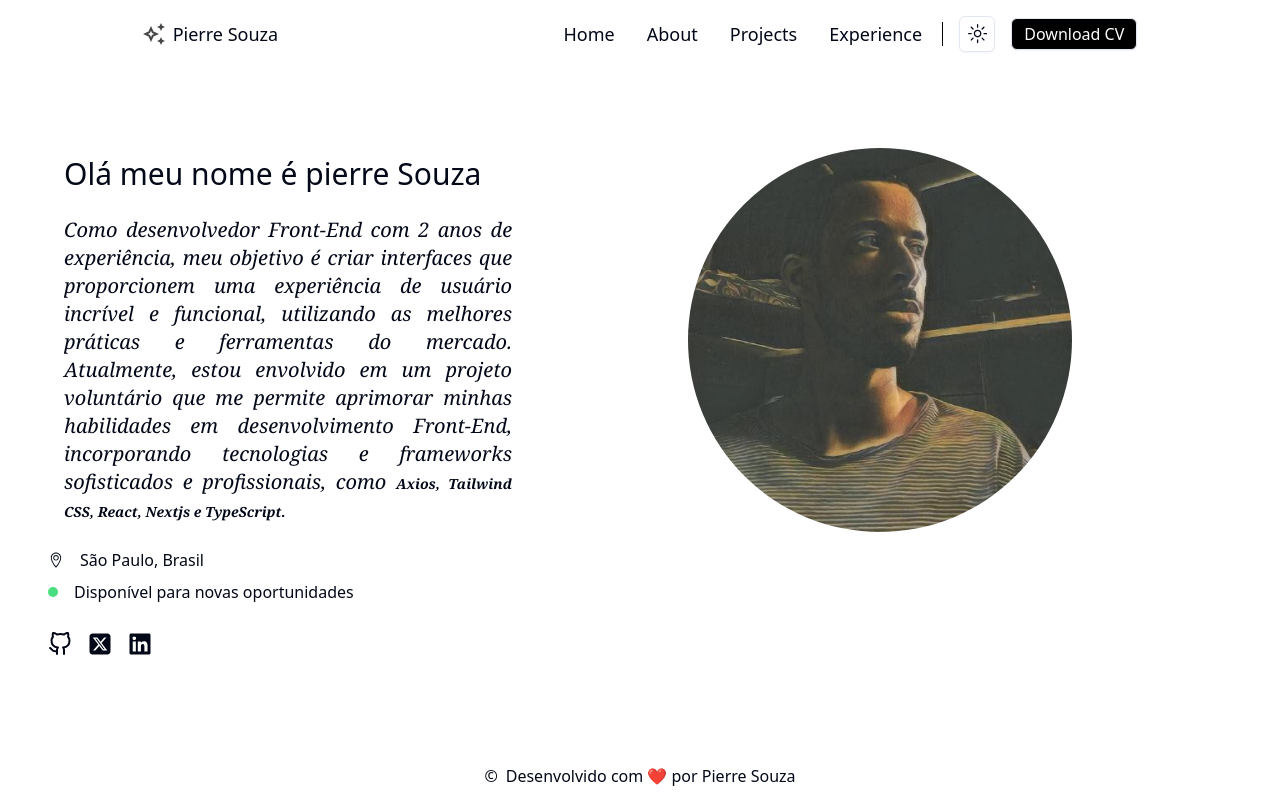
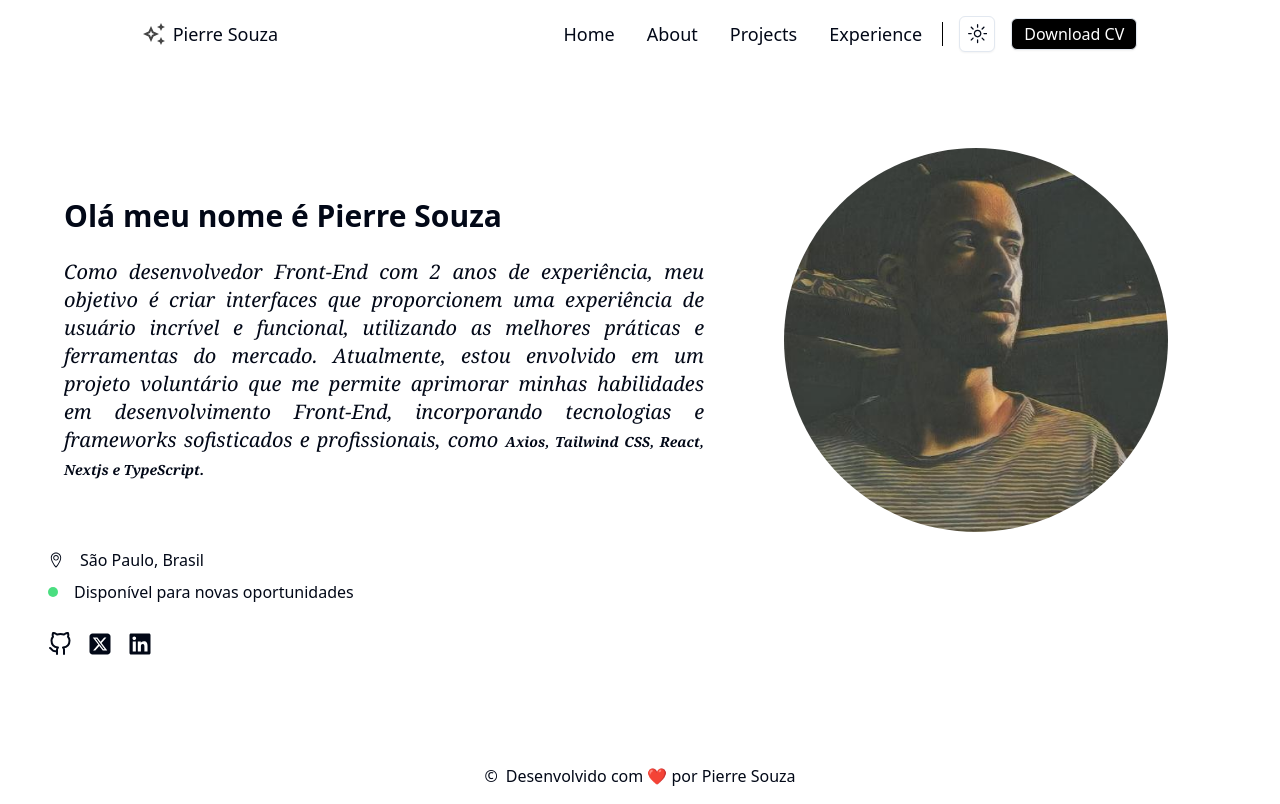
Before and after one commit to pierresouza/Portifolio, a Next.js app: page / in a window 1280 px wide. Built offline with nearby package versions, Linux system fonts and the light colour scheme.

Commit message:
chore: add resposiveness in image and in main text

```diff
--- a/app/page.tsx
+++ b/app/page.tsx
@@ -14,8 +14,8 @@ export default function Home() {
         <div className="flex flex-col gap-4">
           <div className="flex flex-col gap-8 px-4 md:flex-row">
             <span className="flex flex-col justify-center gap-6">
-              <p className="text-xs sm:text-sm md:text-lg lg:text-xl xl:text-3xl">
-                Olá meu nome é pierre Souza
+              <p className="text-xs font-bold sm:text-sm md:text-lg lg:text-xl xl:text-3xl">
+                Olá meu nome é Pierre Souza
               </p>
               <p className="max-w-screen-md text-justify font-serif text-xs italic sm:text-sm md:text-lg lg:text-xl">
                 Como desenvolvedor Front-End com 2 anos de experiência, meu
@@ -30,7 +30,7 @@ export default function Home() {
                 </strong>
               </p>
             </span>
-            <div className="flex w-full items-center justify-center">
+            <div className="flex items-center justify-center md:w-2/4">
               <div className="relative h-56 w-56 sm:h-64 sm:w-64 md:h-72 md:w-72 lg:h-80 lg:w-80 xl:h-96 xl:w-96">
                 <Image
                   src={Profilephoto}
```
